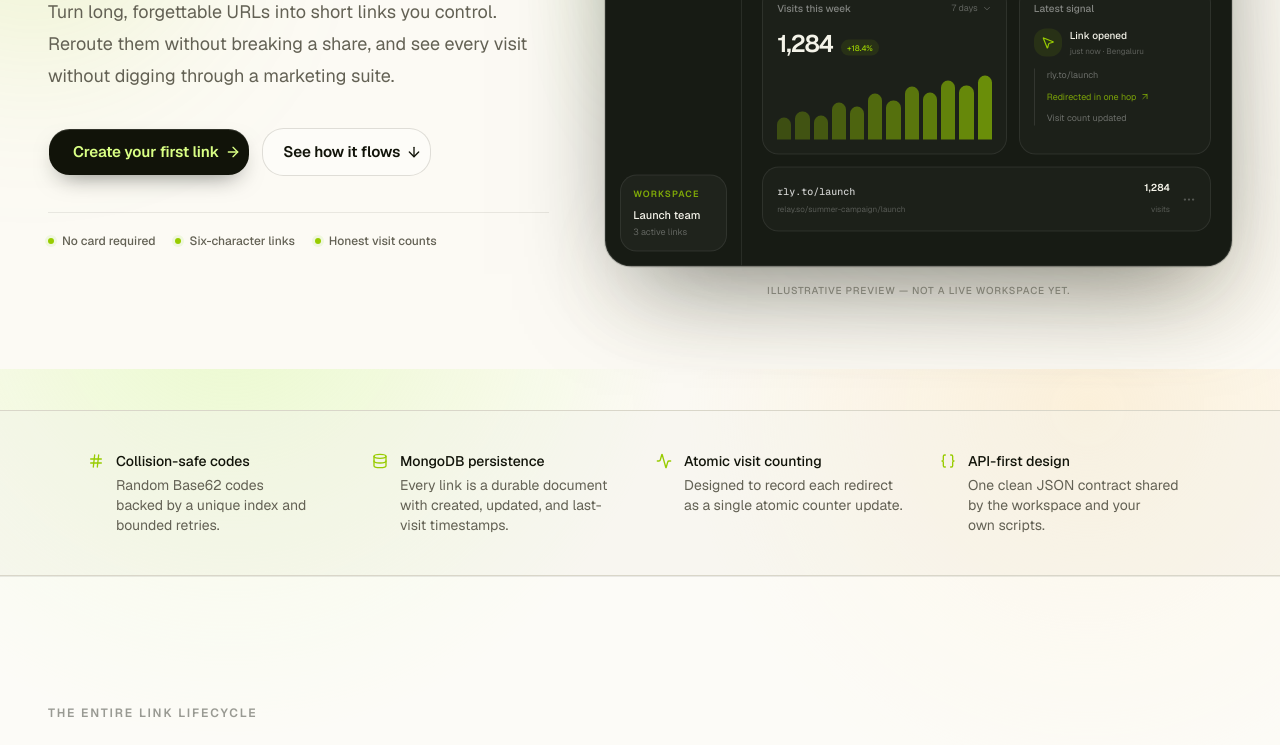
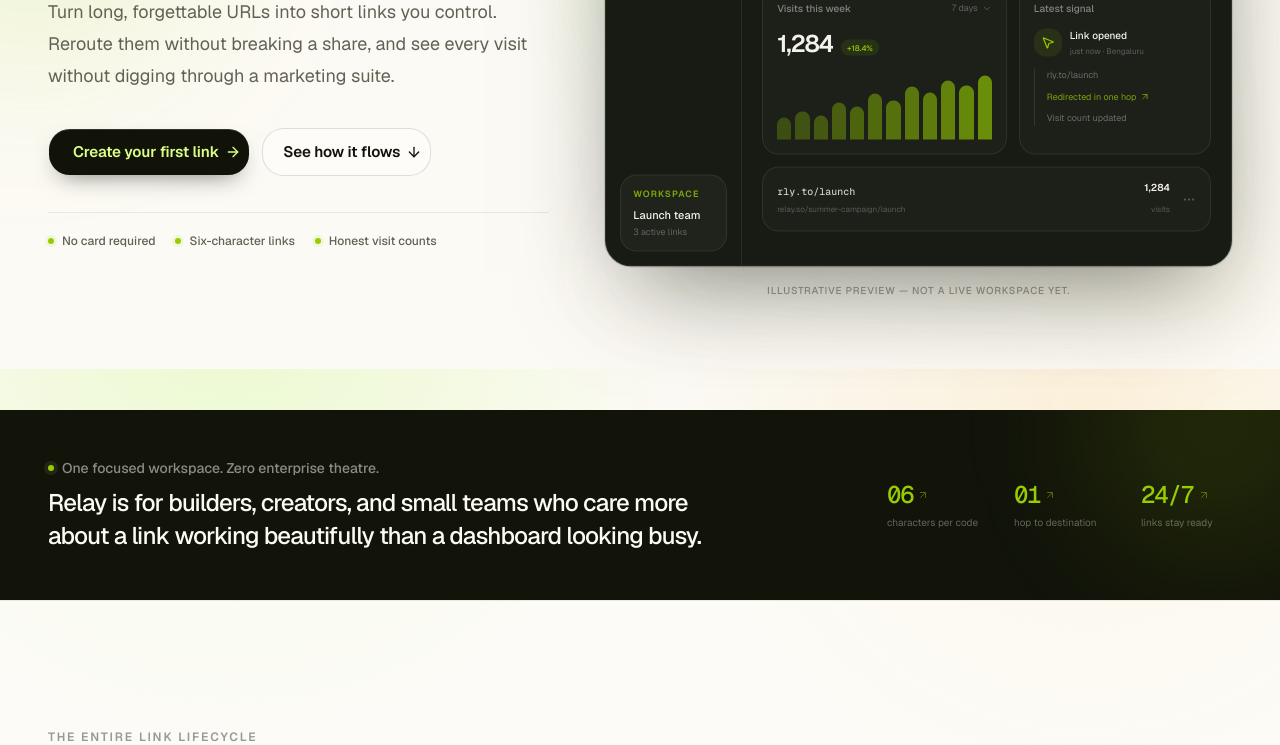
Before and after one commit to tapadar13/url-shortener, a Next.js app in the folder apps/web/: page / in a window 1280 px wide. Shown: the part 431-1176 px from the top of the page. Built offline with nearby package versions, Linux system fonts and the light colour scheme.

Commit message:
feat(web): sharpen audience positioning with signal strip

```diff
--- a/apps/web/src/components/landing/engineering-strip.tsx
+++ b/apps/web/src/components/landing/engineering-strip.tsx
@@ -1,48 +1,38 @@
-import { Activity, Braces, Database, Hash } from "lucide-react"
+import { ArrowUpRight } from "lucide-react"
 
 import { Reveal } from "@/components/landing/reveal"
 
-const points = [
-  {
-    icon: Hash,
-    title: "Collision-safe codes",
-    body: "Random Base62 codes backed by a unique index and bounded retries.",
-  },
-  {
-    icon: Database,
-    title: "MongoDB persistence",
-    body: "Every link is a durable document with created, updated, and last-visit timestamps.",
-  },
-  {
-    icon: Activity,
-    title: "Atomic visit counting",
-    body: "Designed to record each redirect as a single atomic counter update.",
-  },
-  {
-    icon: Braces,
-    title: "API-first design",
-    body: "One clean JSON contract shared by the workspace and your own scripts.",
-  },
+const signals = [
+  { value: "06", label: "characters per code" },
+  { value: "01", label: "hop to destination" },
+  { value: "24/7", label: "links stay ready" },
 ] as const
 
 export function EngineeringStrip() {
   return (
-    <section aria-label="Engineering principles" className="border-y bg-muted/40">
-      <div className="mx-auto grid max-w-6xl grid-cols-1 gap-x-8 gap-y-6 px-4 py-10 sm:grid-cols-2 sm:px-6 lg:grid-cols-4">
-        {points.map((point, index) => (
-          <Reveal key={point.title} delay={index * 80} className="flex gap-3">
-            <point.icon
-              className="mt-0.5 size-4 shrink-0 text-brand"
-              aria-hidden="true"
-            />
-            <div>
-              <h3 className="text-sm font-medium">{point.title}</h3>
-              <p className="mt-1 text-sm text-pretty text-muted-foreground">
-                {point.body}
-              </p>
+    <section aria-label="Relay at a glance" className="relative overflow-hidden bg-foreground text-background">
+      <div aria-hidden="true" className="noise absolute inset-0 opacity-[0.04]" />
+      <div aria-hidden="true" className="absolute -right-16 -top-28 size-64 rounded-full bg-brand/12 blur-3xl" />
+      <div className="relative mx-auto grid max-w-[78rem] items-center gap-10 px-4 py-12 sm:px-6 md:grid-cols-[1fr_auto] lg:px-8">
+        <Reveal>
+          <p className="flex items-center gap-2 text-sm font-medium text-background/52">
+            <span className="size-1.5 rounded-full bg-brand shadow-[0_0_0_4px_rgb(171_237_94/0.09)]" />
+            One focused workspace. Zero enterprise theatre.
+          </p>
+          <p className="mt-2 max-w-2xl text-xl font-medium leading-snug tracking-[-0.035em] text-balance sm:text-2xl">
+            Relay is for builders, creators, and small teams who care more about
+            a link working beautifully than a dashboard looking busy.
+          </p>
+        </Reveal>
+
+        <Reveal delay={100} className="grid grid-cols-3 gap-5 sm:gap-9">
+          {signals.map((signal) => (
+            <div key={signal.label} className="min-w-0">
+              <p className="flex items-center gap-1 font-mono text-xl font-medium tracking-[-0.05em] text-brand sm:text-2xl">{signal.value}<ArrowUpRight className="size-3 opacity-45" aria-hidden="true" /></p>
+              <p className="mt-1 max-w-24 text-[9px] leading-4 text-background/35 sm:text-[10px]">{signal.label}</p>
             </div>
-          </Reveal>
-        ))}
+          ))}
+        </Reveal>
       </div>
     </section>
   )
```
